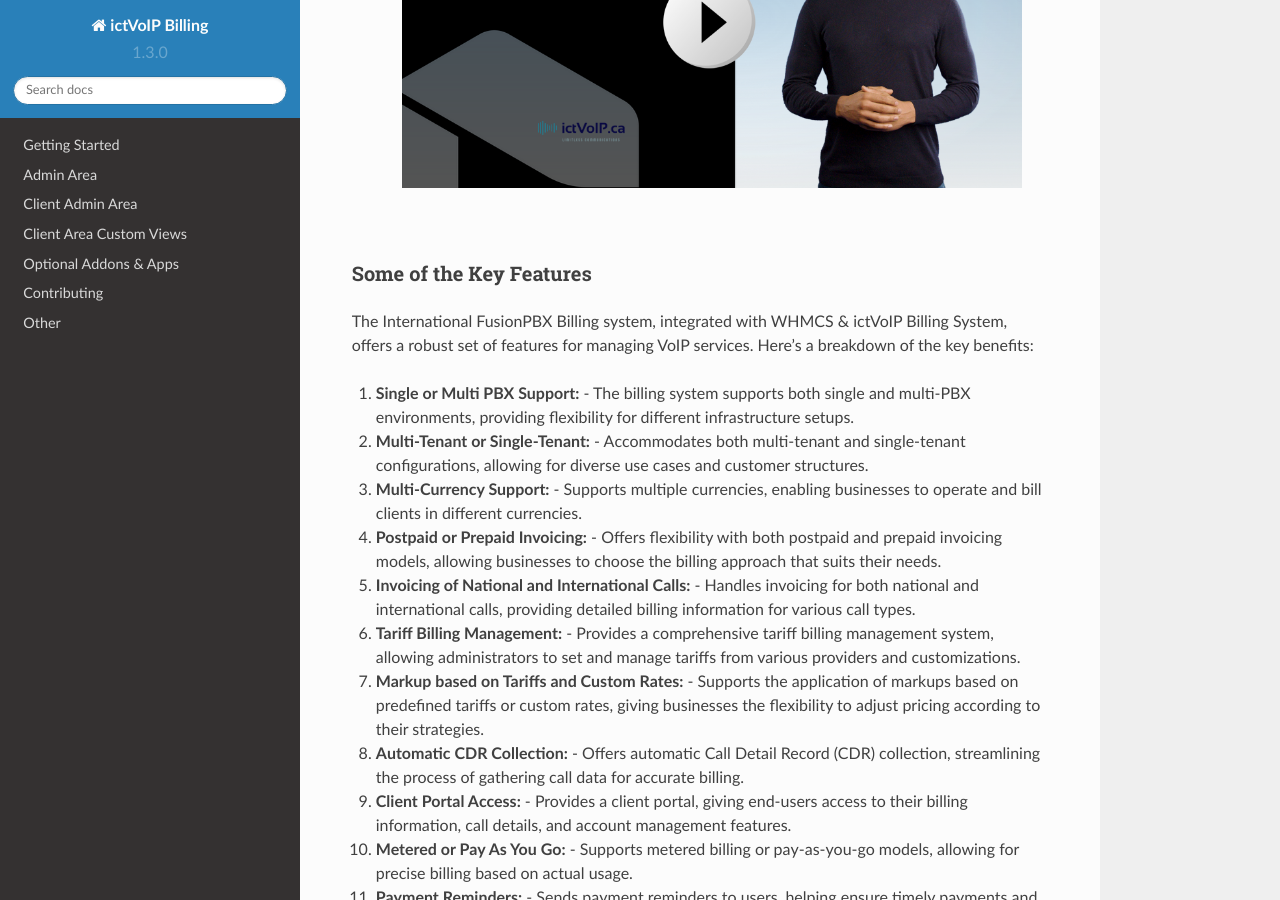
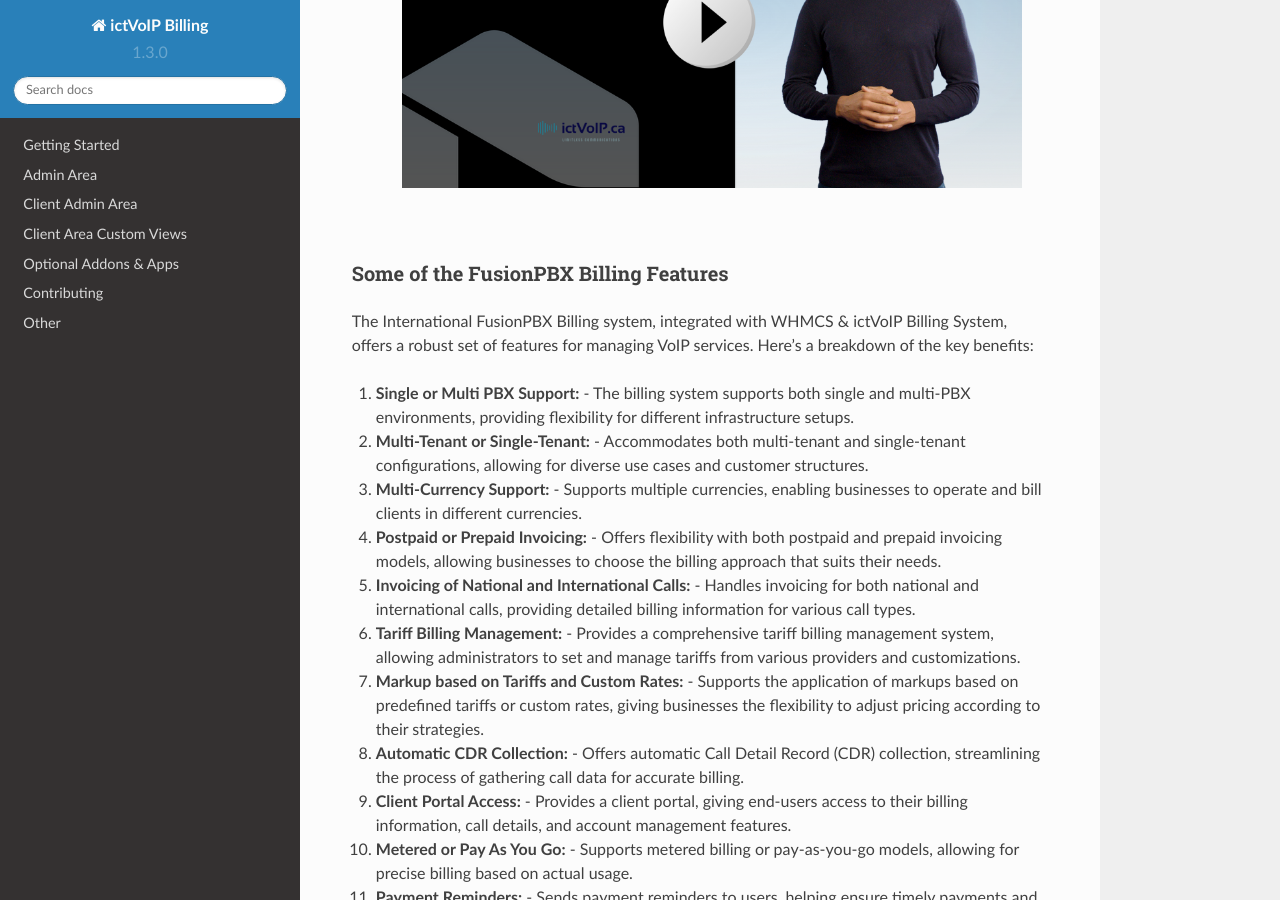
Before and after one commit to ictvoip/ictvoip-docs, a Sphinx documentation site: the page built from docs/source/index.rst, in a window 1280 px wide and 900 px high, scrolled down 806 px. Built offline with Sphinx 7.4.7 and the Read the Docs theme 2.0.0, drawn with Linux system fonts in a browser that asks for light colours; pages that are not in the unit, such as notebooks, are missing from menus.

Commit message:
Update index.rst

```diff
--- a/docs/source/index.rst
+++ b/docs/source/index.rst
@@ -26,8 +26,8 @@ CLICK to Watch the Video
 
 |
 
-Some of the Key Features
-************************
+Some of the FusionPBX Billing Features
+***************************************
 
 
 The International FusionPBX Billing system, integrated with WHMCS & ictVoIP Billing System, offers a robust set of features for managing VoIP services. Here's a breakdown of the key benefits:
```
